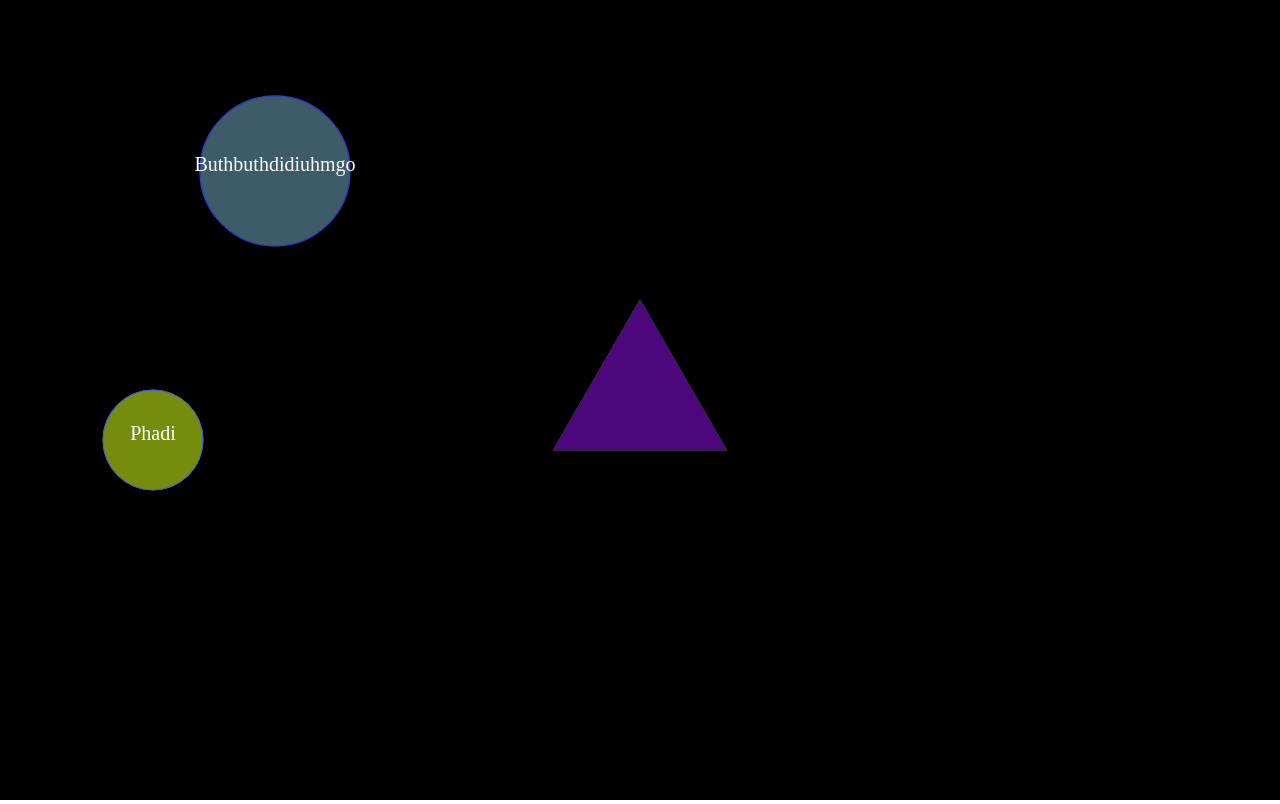
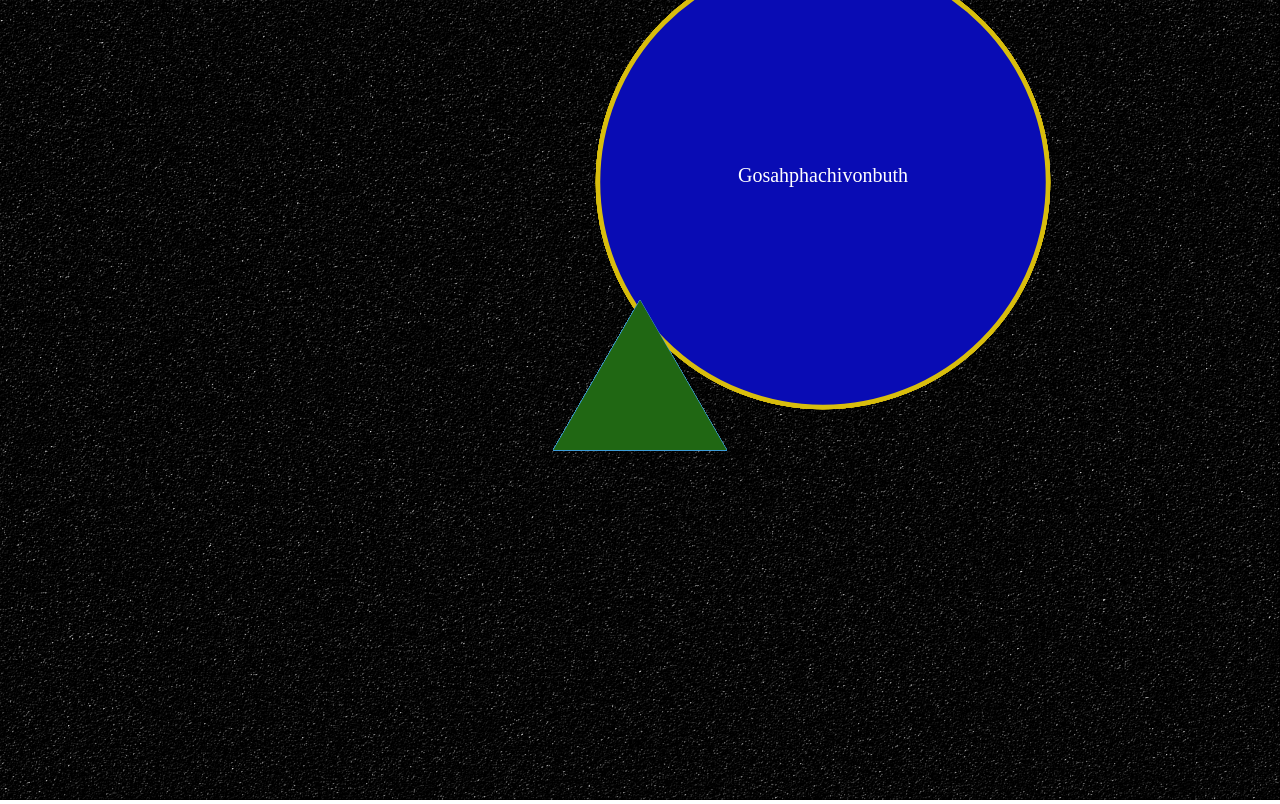
Before and after one commit to abelhabel/get-lost, a plain HTML site: page index.html in a window 1280 px wide. Drawn offline with Linux system fonts and the light colour scheme.

Commit message:
added stars, minerals, mining functionality

```diff
--- a/collision.js
+++ b/collision.js
@@ -11,3 +11,29 @@ function intersectRect(r1, r2) {
         r2.ymin > r1.ymax ||
         r2.ymax < r1.ymin);
 }
+
+function intersectCircle(c1, c2)
+{
+  var x = c1.posx - c2.posx;
+  var y = c1.posy - c2.posy;
+  var objectsR = c1.r + c2.r;
+  var distanceR = Math.round(Math.sqrt(x*x + y*y));
+  return (objectsR >  distanceR);
+}
+
+function collisionLoop() {
+  var shapes = go.workspace.getGridTilesOnObject(go.camera);
+  var s1, s2;
+  for(var i = 0; i < shapes.length; i += 1) {
+    s1 = shapes[i];
+    for(var j = 0; j < shapes.length; j += 1) {
+      s2 = shapes[j];
+      if(s1 !== s2 && (s1.checkCollision || s2.checkCollision) && s1.lastCollidedWith !== s2){
+        if(intersectCircle(s1, s2)) {
+          s1.handleCollision(s2);
+          s2.handleCollision(s1);
+        }
+      }
+    }
+  }
+}
--- a/index.html
+++ b/index.html
@@ -5,9 +5,11 @@
   <link rel="stylesheet" type="text/css" href="style.css">
 </head>
 <body>
-<canvas id="canvas"></canvas>
+<canvas id="background"></canvas>
+<canvas id="ships"></canvas>
 </body>
 <script src="helpers.js"></script>
+<script src="minerals.js"></script>
 <script src="collision.js"></script>
 <script src="objects/gameobject.js"></script>
 <script src="objects/camera.js"></script>
@@ -15,6 +17,9 @@
 <script src="objects/workspace.js"></script>
 <script src="objects/planet.js"></script>
 <script src="objects/polygon.js"></script>
+<script src="objects/blackhole.js"></script>
+<script src="objects/star.js"></script>
+<script src="objects/background.js"></script>
 <script src="objects/global.js"></script>
 <script src="render.js"></script>
 <script src="events.js"></script>
--- a/init.js
+++ b/init.js
@@ -10,13 +10,22 @@ function populateWorld() {
     var baseY = parseInt(xy[1])
     var x = baseX + parseInt(Math.random() * range);
     var y = baseY + parseInt(Math.random() * range);
-    new Planet(x, y);
+    if(i % 2 == 0) {
+      go.workspace.addToGrid(new Planet(x, y));
+      // go.workspace.addToGrid(new Star(x, y));
+    }else{
+      go.workspace.addToGrid(new Planet(x, y));
+      // go.workspace.addToGrid(new Star(x, y, Math.round(Math.random() * 100)));
+    }
   }
 }
 
 populateWorld();
-var player = new Polygon(5000, 5000, 100);
+var player = new Polygon(50000, 50000, 100);
 player.followers.push(go.camera);
+player.checkCollision = true;
 go.workspace.addToGrid(player);
+go.backgroundImage = new Background();
 
+go.collisionTimer = setInterval(collisionLoop, 10);
 draw();
--- /dev/null
+++ b/minerals.js
@@ -0,0 +1,149 @@
+function generateMineral() {
+  var mineralsTemplate = {
+    "Cermonophen": 100,
+    "Koldium": 100,
+    "Magtrium": 100,
+    "Bredide": 100,
+    "Soltriphen": 100,
+    "Oxapetaphen": 100,
+    "Cerdinol": 100,
+    "Palmonophen": 100,
+    "Alpadium": 100
+  };
+
+  var minerals = {
+    "Cermonophen": {
+      name: "Cermonophen",
+      color: "rgb(217,149,88)",
+      projectileSpeed: 5,
+      reloadSpeed: 200,
+      damage: 1,
+      maxSpeed: 10,
+      acceleration: 0.8,
+      fuelEfficiency: 1, //factor
+      miningSpeed: 1, //factor
+      miningAmount: 1 //factor
+    },
+    "Koldium": {
+      name: "Koldium",
+      color: "rgb(249,24,107)",
+      projectileSpeed: 3,
+      reloadSpeed: 300,
+      damage: 3,
+      maxSpeed: 15,
+      acceleration: 0.6,
+      fuelEfficiency: 1.4, //factor
+      miningSpeed: 1, //factor
+      miningAmount: 1 //factor
+    },
+    "Magtrium": {
+      name: "Magtrium",
+      color: "rgb(9,12,180)",
+      projectileSpeed: 7,
+      reloadSpeed: 100,
+      damage: 0.5,
+      maxSpeed: 7,
+      acceleration: 1.3,
+      fuelEfficiency: 1, //factor
+      miningSpeed: 1, //factor
+      miningAmount: 1 //factor
+    },
+    "Bredide": {
+      name: "Bredide",
+      color: "rgb(190,110,10)",
+      projectileSpeed: 7,
+      reloadSpeed: 100,
+      damage: 0.5,
+      maxSpeed: 7,
+      acceleration: 1.3,
+      fuelEfficiency: 1, //factor
+      miningSpeed: 1, //factor
+      miningAmount: 1 //factor
+    },
+    "Soltriphen": {
+      name: "Soltriphen",
+      color: "rgb(108,163,112)",
+      projectileSpeed: 7,
+      reloadSpeed: 100,
+      damage: 0.5,
+      maxSpeed: 7,
+      acceleration: 1.3,
+      fuelEfficiency: 1, //factor
+      miningSpeed: 1, //factor
+      miningAmount: 1 //factor
+    },
+    "Oxapetaphen": {
+      name: "Oxapetaphen",
+      color: "rgb(91,199,104)",
+      projectileSpeed: 7,
+      reloadSpeed: 100,
+      damage: 0.5,
+      maxSpeed: 7,
+      acceleration: 1.3,
+      fuelEfficiency: 1, //factor
+      miningSpeed: 1, //factor
+      miningAmount: 1 //factor
+    },
+    "Cerdinol": {
+      name: "Cerdinol",
+      color: "rgb(19,1,157)",
+      projectileSpeed: 7,
+      reloadSpeed: 100,
+      damage: 0.5,
+      maxSpeed: 7,
+      acceleration: 1.3,
+      fuelEfficiency: 1, //factor
+      miningSpeed: 1, //factor
+      miningAmount: 1 //factor
+    },
+    "Palmonophen": {
+      name: "Palmonophen",
+      color: "rgb(42,189,175)",
+      projectileSpeed: 7,
+      reloadSpeed: 100,
+      damage: 0.5,
+      maxSpeed: 7,
+      acceleration: 1.3,
+      fuelEfficiency: 1, //factor
+      miningSpeed: 1, //factor
+      miningAmount: 1 //factor
+    },
+    "Alpadium": {
+      name: "Alpadium",
+      color: "rgb(248,218,35)",
+      projectileSpeed: 7,
+      reloadSpeed: 100,
+      damage: 0.5,
+      maxSpeed: 7,
+      acceleration: 1.3,
+      fuelEfficiency: 1, //factor
+      miningSpeed: 1, //factor
+      miningAmount: 1 //factor
+    }
+  };
+  var key = Object.keys(minerals)[Math.floor(Math.random() * Object.keys(minerals).length)];
+  var rand = minerals[key];
+  return rand;
+  // var name = ['Kol', 'Alpa', "Xum", 'Sol', 'Stohm', 'Myhd',
+  //             'Pal', 'Mag', 'Brem', 'Bred', "Oxa", "Cer"];
+
+  // var affix = ['di', 'petha', 'tri', 'mono', 'hepta'];
+
+  // var suffix = ['um', 'ide', 'phen', 'nol', 'ium'];
+  // return name[Math.floor(Math.random() * name.length)]
+  // + affix[Math.floor(Math.random() * affix.length)]
+  // + suffix[Math.floor(Math.random() * suffix.length)];
+}
+function getMineralTemplate() {
+  return {
+    "Cermonophen": 100,
+    "Koldium": 100,
+    "Magtrium": 100,
+    "Bredide": 100,
+    "Soltriphen": 100,
+    "Oxapetaphen": 100,
+    "Cerdinol": 100,
+    "Palmonophen": 100,
+    "Alpadium": 100
+  };
+}
--- /dev/null
+++ b/objects/background.js
@@ -0,0 +1,7 @@
+function Background() {
+  this.img = new Image();
+  this.img.src = "./img/space.png";
+  this.startX = -10;
+  this.startY = -10;
+  this.offset = 0;
+}
--- /dev/null
+++ b/objects/blackhole.js
@@ -0,0 +1,14 @@
+function BlackHole(x, y, r) {
+  this.posx = x;
+  this.posy = y;
+  this.r = r || 25;
+  this.size = Math.ceil(Math.random() * 5);
+  this.lineThickness = 6;
+  this.r = 250;
+  this.fillStyle = "#000000";
+  this.strokeStyle = "#00AAAA";
+  go.workspace.addToGrid(this);
+
+}
+
+BlackHole.prototype = new GameObject();
--- a/objects/gameobject.js
+++ b/objects/gameobject.js
@@ -8,8 +8,31 @@ function GameObject() {
   this.xmax;
   this.ymin;
   this.ymax;
-  this.vx = this.vy = 2;
+  this.stroke = true;
+  this.fill = true;
+  this.animate = false
+  this.maxSpeed = 10;
+  this.speed = 1;
+  this.vx = this.vy = 0;
   this.vxr = this.vxl = this.vyd = this.vyu = 0;
+
+  this.checkCollision = false;
+  this.collisionMethods = "circle";
+  this.lastCollidedWith = null;
+
+  this.projectileSpeed = 4;
+  this.reloadSpeed = 100;
+  this.damage = 0.5;
+  this.maxSpeed = 7;
+  this.acceleration = 1.3;
+  this.fuelEfficiency = 1;
+  this.miningSpeed = 10; //seconds
+  this.miningAmount = 10; //units of mineral per mining
+
+  this.miningCounter = 0;
+  this.miningTimer = null;
+  this.minerals = getMineralTemplate();
+
   this.setBoundingBox = function() {
     this.xmin = this.posx - this.width/2;
     this.xmax = this.posx + this.width/2;
@@ -17,14 +40,82 @@ function GameObject() {
     this.ymax = this.posy + this.height/2;
   };
   this.move = function() {
+    // if(this.vxr == 0 && this.vxl == 0 && this.vyd == 0 && this.vyu == 0)
+    //   return;
+    // this.rotation = Math.PI/2 + (this.vyd + this.vyu ) * Math.PI/2;
     var shape = this;
-    this.posx += this.vx * (this.vxl + this.vxr);
-    this.posy += this.vy * (this.vyu + this.vyd);
+    var initialX = this.posx;
+    var initialY = this.posy;
+    var speedX = this.vx * (this.vxl + this.vxr);
+    var speedY = this.vy * (this.vyu + this.vyd);
+    if(this.vx > this.maxSpeed) {
+      this.vx = this.maxSpeed;
+    }else
+    if(this.vx < -this.maxSpeed) {
+      this.vx = -this.maxSpeed;
+    }
+
+    if(this.vy > this.maxSpeed) {
+      this.vy = this.maxSpeed;
+    }else
+    if(this.vy < -this.maxSpeed) {
+      this.vy = -this.maxSpeed;
+    }
+    this.posx += this.vx;
+    this.posy += this.vy;
+
     this.setBoundingBox();
+    // followers are other objects attached
+    // to this object, ie mounted
     this.followers.forEach(function(obj) {
       obj.posx = shape.posx;
       obj.posy = shape.posy;
     });
+    go.workspace.updateGrid(initialX, initialY, this);
+  }
+  this.playAnimation = function() {
+    if(!this.animate)
+      return false;
+
+    this.rotation += 1;
+
+  };
+  this.stopMining = function(planet) {
+    clearInterval(this.miningTimer);
+    this.miningTimer = null;
+    this.miningCounter = 0;
+    this.lastCollidedWith = null;
+    planet.lastCollidedWith = null;
+  }
+  this.startMining = function(planet) {
+    if(planet.mineralCapacity <= 0)
+      return;
+
+    if(this.miningTimer)
+      clearInterval(this.miningTimer);
+
+    var shape = this;
+    this.miningTimer = setInterval(function() {
+      if(!intersectCircle(shape, planet)) {
+        shape.stopMining(planet);
+      }
+      shape.miningCounter += 1;
+      console.log('planet', planet);
+      console.log("mining", shape.miningCounter);
+      if(shape.miningCounter >= shape.miningSpeed ) {
+        shape.stopMining(planet);
+        shape.minerals[planet.mineral.name] += shape.miningAmount;
+        planet.mineralCapacity -= shape.miningAmount;
+        console.log(shape, planet);
+      }
+    }, 1000)
+  }
+
+  this.handleCollision = function(obj) {
+    this.lastCollidedWith = obj;
+    if(this === player) {
+      this.startMining(obj);
+    }
   }
   this.setBoundingBox();
 }
--- a/objects/global.js
+++ b/objects/global.js
@@ -1,7 +1,7 @@
 var go = {
   workspace: new Workspace(),
-  screen: new Screen(window.innerWidth, window.innerHeight),
-  camera: new Camera(5000, 5000, window.innerWidth, window.innerHeight),
+  screen: new Screen(window.innerWidth, window.innerHeight, document.getElementById('background')),
+  camera: new Camera(50000, 50000, window.innerWidth, window.innerHeight),
   shapes: [],
   translateXY: function(x, y) {
     return {
--- a/objects/planet.js
+++ b/objects/planet.js
@@ -1,17 +1,15 @@
 function Planet(x, y, r) {
+  this.name = generatePlanetName();
   this.posx = x;
   this.posy = y;
   this.r = r;
-  this.randomSize = function() {
-    this.size = Math.ceil(Math.random() * 10);
-    this.lineThickness = 0.5 * this.size;
-    this.r = 25 * this.size;
-    this.fillStyle = getRGB();
-    this.strokeStyle = getRGB();
-  };
-  this.name = generatePlanetName();
-  this.randomSize();
-  go.shapes.push(this);
-  go.workspace.addToGrid(this);
+  this.size = Math.ceil(Math.random() * 10);
+  this.lineThickness = 0.5 * this.size;
+  this.r = 25 * this.size;
+  this.mineralCapacity = 10 * this.size;
+  this.mineral = generateMineral();
+  this.fillStyle = this.mineral.color;
+  this.strokeStyle = getRGB();
+
 }
 Planet.prototype = new GameObject();
--- a/objects/screen.js
+++ b/objects/screen.js
@@ -1,9 +1,9 @@
-function Screen(w, h) {
+function Screen(w, h, canvas) {
   // the screen object represents the physical screen,
   // or rather the view port in the browser and so,
   // its width and height should only change when
   // the view port changes
-  this.canvas = document.getElementById('canvas');
+  this.canvas = canvas;
   this.width = this.canvas.width = w;
   this.height = this.canvas.height = h;
   this.context = this.canvas.getContext('2d');
--- /dev/null
+++ b/objects/star.js
@@ -0,0 +1,12 @@
+function Star(x, y, r) {
+  this.posx = x;
+  this.posy = y;
+  this.r = r || 25;
+  this.rotation = 0;
+  this.animate = true;
+  this.stroke = false;
+  this.fillStyle = "rgba(200,200,0,0.1)";//"#AAAA00";
+  this.strokeStyle = "rgba(200,200,0,0.1)";
+}
+
+Star.prototype = new Polygon();
--- a/objects/workspace.js
+++ b/objects/workspace.js
@@ -30,4 +30,12 @@ function Workspace(w, h) {
   this.addToGrid = function(obj) {
     this.getGridTile(obj.posx, obj.posy).push(obj);
   };
+  this.updateGrid = function(x, y, obj) {
+    var tileInitial = this.getGridTile(x, y);
+    var tileNew = this.getGridTile(obj.posx, obj.posy);
+    if(tileInitial !== tileNew) {
+      removeFromArray(tileInitial, obj);
+      tileNew.push(obj);
+    }
+  };
 }
--- a/render.js
+++ b/render.js
@@ -5,8 +5,8 @@ function draw() {
   player.move();
   ct.clearRect(0, 0, go.screen.width, go.screen.height);
   ct.fillStyle = go.workspace.backgroundColor;
-  ct.fillRect(0, 0, go.screen.width, go.screen.height);
-
+  // ct.fillRect(0, 0, go.screen.width, go.screen.height);
+  ct.drawImage(go.backgroundImage.img, 0, 0, go.screen.width, go.screen.height);
   //testing rectangles for camera
   var shapes = go.workspace.getGridTilesOnObject(go.camera);
   // Camere Offset
@@ -28,9 +28,9 @@ function draw() {
       ct.fillText(shape.name, shape.posx - ox - textWidth/2, shape.posy - oy);
     }else
     if(shape instanceof Polygon) {
+      shape.playAnimation();
+      ct.beginPath();
 
-      ct.beginPath();
-      ct.strokeStyle = shape.strokeStyle;
       var points = shape.getNodes();
       ct.moveTo( (points[0].x - ox), (points[0].y - oy));
       for(var k = 0; k < points.length; k += 1) {
@@ -40,14 +40,30 @@ function draw() {
             np = 0;
         }
         ct.lineTo( (points[np].x - ox), (points[np].y - oy));
-        ct.lineWidth = shape.lineThickness;
-        ct.stroke();
+        if(shape.stroke) {
+          ct.strokeStyle = shape.strokeStyle;
+          ct.lineWidth = shape.lineThickness;
+          ct.stroke();
+        }
       }
 
+      // ct.stroke();
+      // ct.closePath();
+      if(shape.fill){
+        ct.fillStyle = shape.fillStyle;
+        ct.fill();
+      }
+    }else
+    if(shape instanceof BlackHole) {
+      ct.beginPath();
+      ct.fillStyle = shape.fillStyle;
+      ct.strokeStyle = shape.strokeStyle;
+      ct.lineWidth = shape.lineThickness;
+      ct.arc(shape.posx - ox, shape.posy - oy, shape.r, 0, Math.PI * 2);
+      ct.fill();
       ct.stroke();
-      // ct.closePath();
-      ct.fillStyle = shape.fillStyle;
-      ct.fill();
     }
   });
+  // render the player last
+
 }
--- a/style.css
+++ b/style.css
@@ -1,4 +1,14 @@
 html, body {
+  width: 100%;
+  height: 100%;
   margin:0;
   overflow: hidden;
 }
+body {
+  position: relative;
+}
+
+canvas {
+  background-color: transparent;
+  position: absolute;
+}
```
Also changed, not shown: events.js (+4 -15 lines), helpers.js (+18 -0 lines), img/space.png (added).
